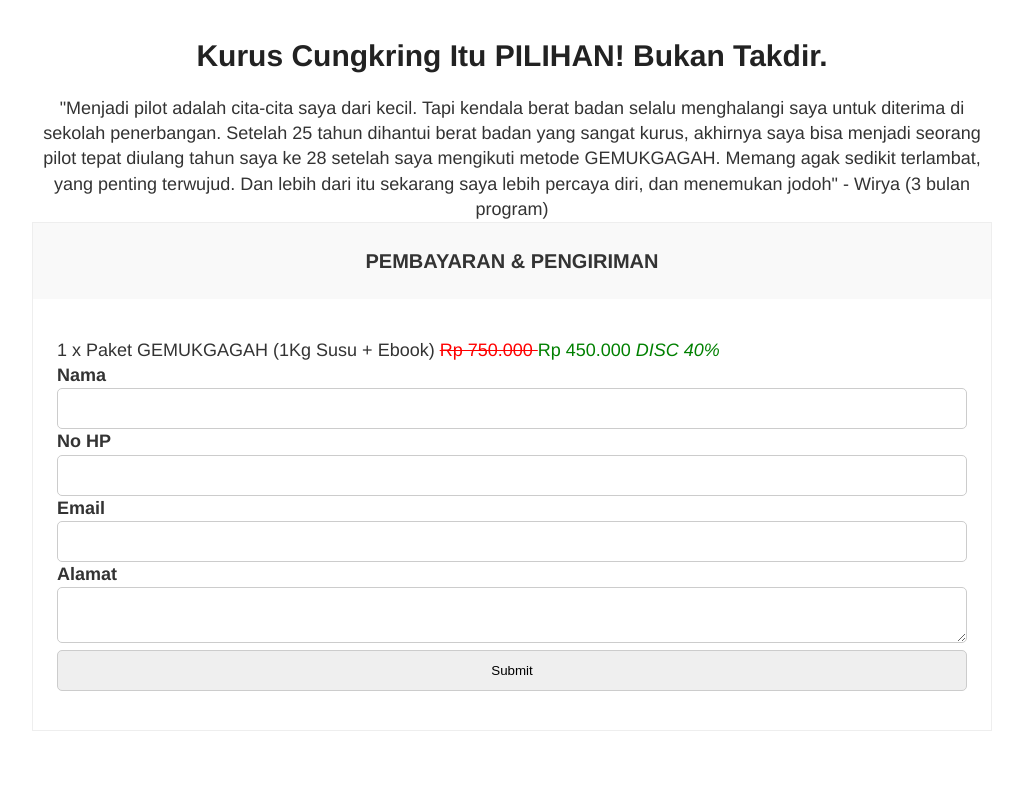
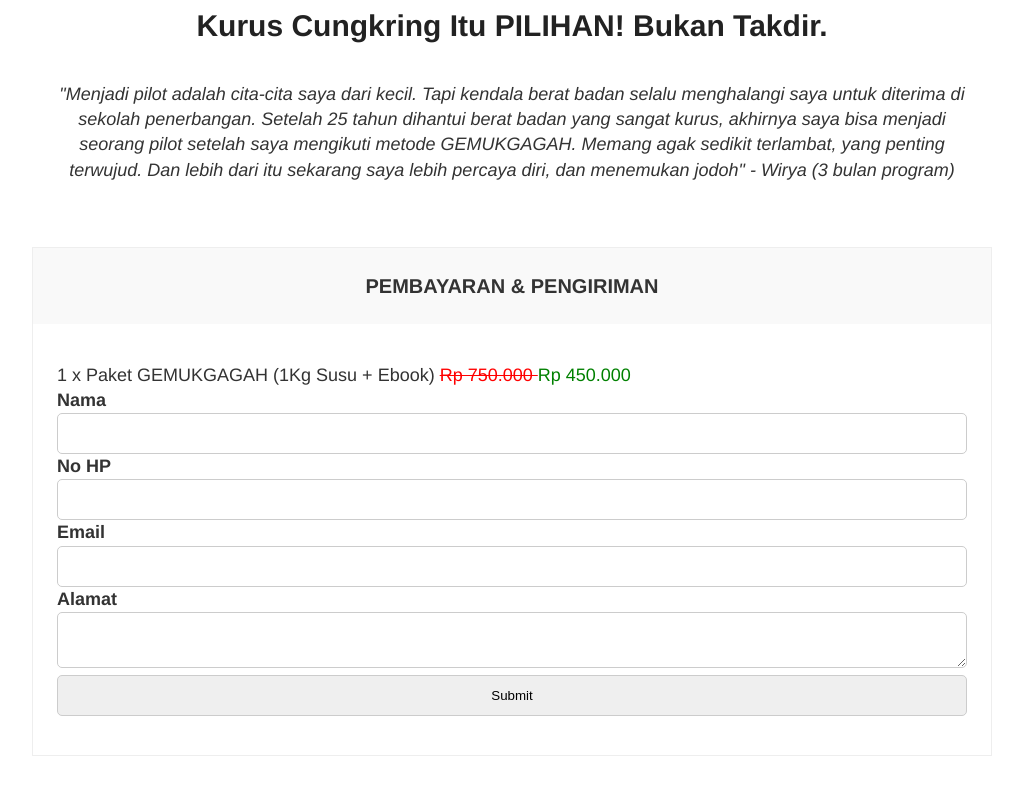
Before and after one commit to kemtol/gemukgagah, a Jekyll site: the page built from laman/order.html, in a window 1280 px wide. Shown: the top 795 px of the page, without its empty margins (128-1151 px from the left). Built offline with Jekyll 4.4.1, drawn with Linux system fonts in a browser that asks for light colours; nearby versions of some CDN libraries; comment, search, counter and statistics services are not loaded.

Commit message:
Update order.html

```diff
--- a/laman/order.html
+++ b/laman/order.html
@@ -6,11 +6,14 @@ is_post: true
 is_admin: true
 ---
 <style>
-	.page h1{text-align:center}
+	.page h1{text-align:center;margin-top:0}
 	.bq1{
-		width: 960px;
+		max-width: 960px;
     		margin: auto;
     		text-align: center;
+		font-style: italic;
+		margin-bottom: 3rem;
+		padding:1rem;
 	}
 	#form--pemesanan{padding:0;border:1px solid #eee}
 	#form--pemesanan .a1{
@@ -35,7 +38,7 @@ is_admin: true
 	span.p3{color:green}
 </style>
 
-<blockquote class="bq1">"Menjadi pilot adalah cita-cita saya dari kecil. Tapi kendala berat badan selalu menghalangi saya untuk diterima di sekolah penerbangan. Setelah 25 tahun dihantui berat badan yang sangat kurus, akhirnya saya bisa menjadi seorang pilot tepat diulang tahun saya ke 28 setelah saya mengikuti metode GEMUKGAGAH. Memang agak sedikit terlambat, yang penting terwujud. Dan lebih dari itu sekarang saya lebih percaya diri, dan menemukan jodoh" - Wirya (3 bulan program)</blockquote>
+<blockquote class="bq1">"Menjadi pilot adalah cita-cita saya dari kecil. Tapi kendala berat badan selalu menghalangi saya <span class="hidden-xs">untuk diterima di sekolah penerbangan<span>. Setelah 25 tahun dihantui berat badan yang sangat kurus, akhirnya saya bisa menjadi seorang pilot setelah saya mengikuti metode GEMUKGAGAH. <span class="hidden-xs">Memang agak sedikit terlambat, yang penting terwujud. Dan lebih dari itu sekarang saya lebih percaya diri, dan menemukan jodoh</span>" - Wirya (3 bulan program)</blockquote>
 
 <div class="container" id="form--pemesanan">
 	<div class="a1">PEMBAYARAN & PENGIRIMAN</div>
@@ -52,7 +55,7 @@ is_admin: true
 		</li>-->
 		<li>
 			<span class="p1">1 x Paket GEMUKGAGAH (1Kg Susu + Ebook)</span>
-			<span class="p2">Rp 750.000 </span> <span class="p3">Rp 450.000 <em>DISC 40%</em></span>
+			<span class="p2">Rp 750.000 </span> <span class="p3">Rp 450.000</span>
 		</li>
 
 		<li id="li_1">
```
